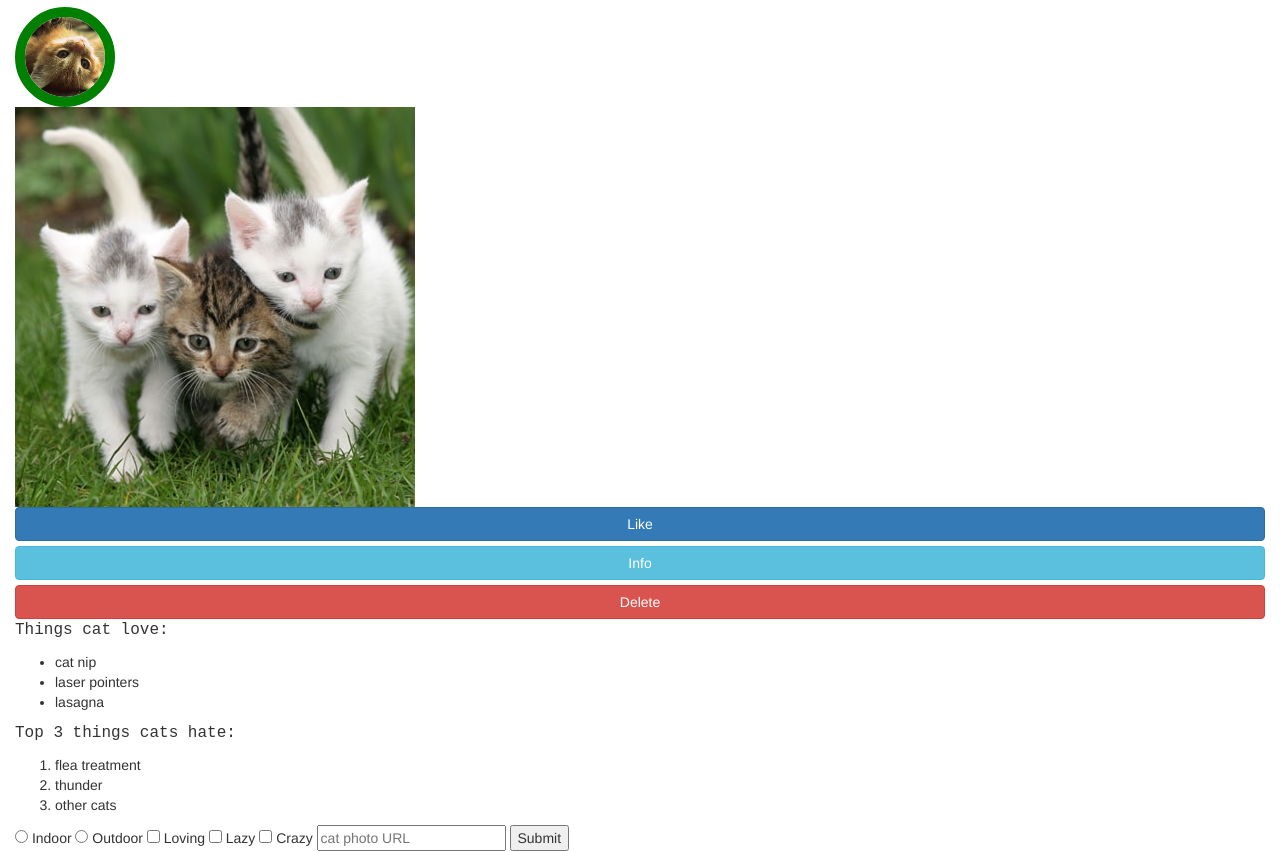
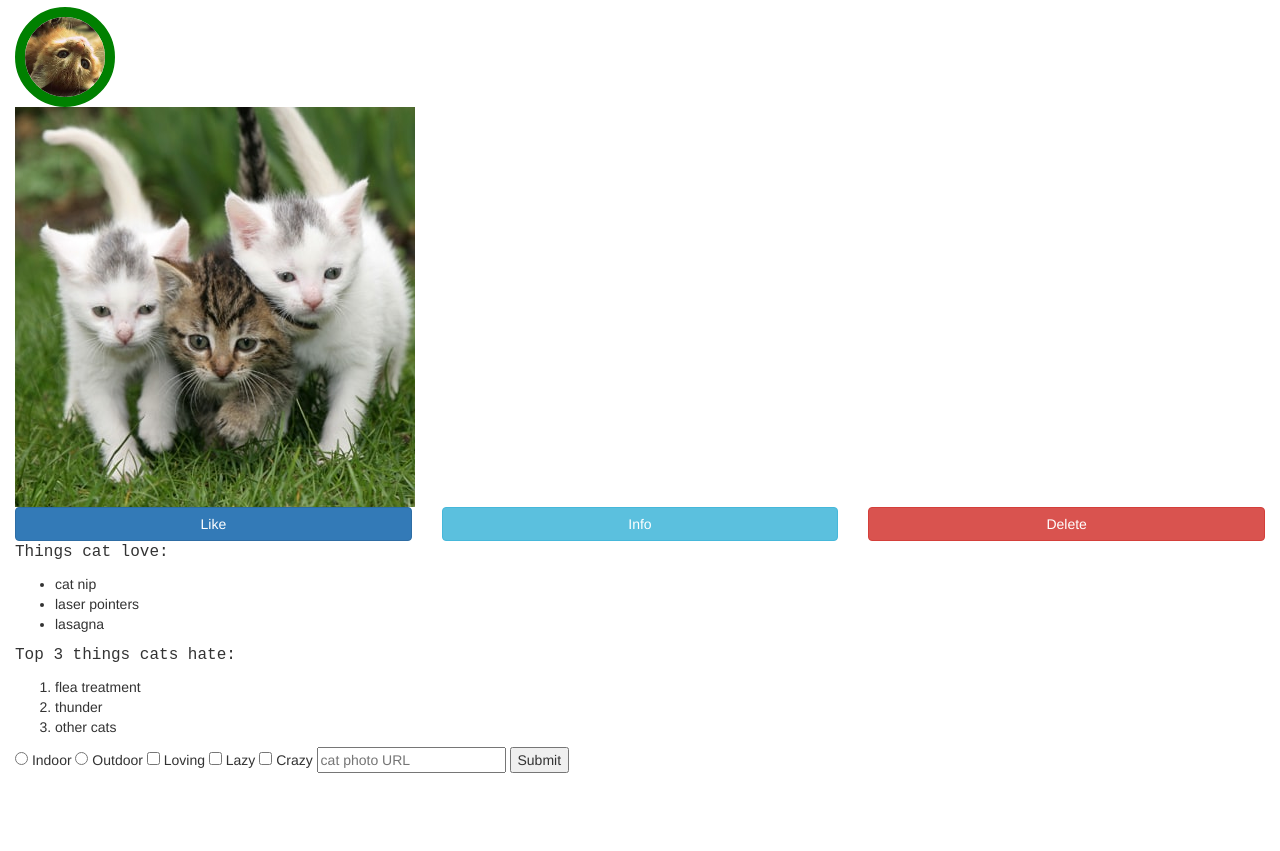
Before and after one commit to dinhtienthuan/responsive-design-with-bootstrap, a website: page index.html in a window 1280 px wide. Shown: the part 89-940 px from the top of the page. After the commit the page ends 862 px from the top, so only its background shows below. Drawn offline with nearby package versions, Linux system fonts and the light colour scheme.

Commit message:
Use the Bootstrap Grid to Put Elements Side By Side

```diff
--- a/index.html
+++ b/index.html
@@ -54,9 +54,23 @@
         class="img-responsive">
     </a>
 
-    <button class="btn btn-block btn-primary">Like</button>
-    <button class="btn btn-block btn-info">Info</button>
-    <button class="btn btn-block btn-danger">Delete</button>
+    <div class="row">
+      <div class="col-xs-4">
+        <button class="btn btn-block btn-primary">
+          Like
+        </button>
+      </div>
+      <div class="col-xs-4">
+        <button class="btn btn-block btn-info">
+          Info
+        </button>
+      </div>
+      <div class="col-xs-4">
+        <button class="btn btn-block btn-danger">
+          Delete
+        </button>
+      </div>
+    </div>
     <p>Things cat love:</p>
     <ul>
       <li>cat nip</li>
```
